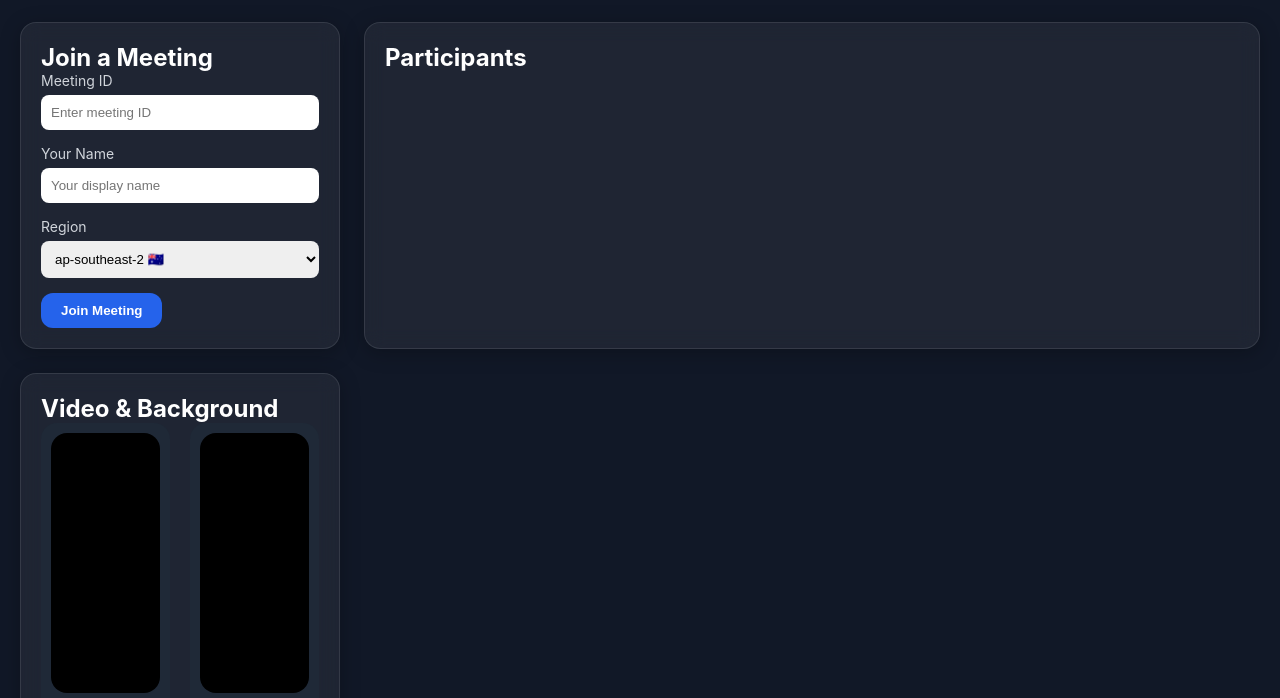
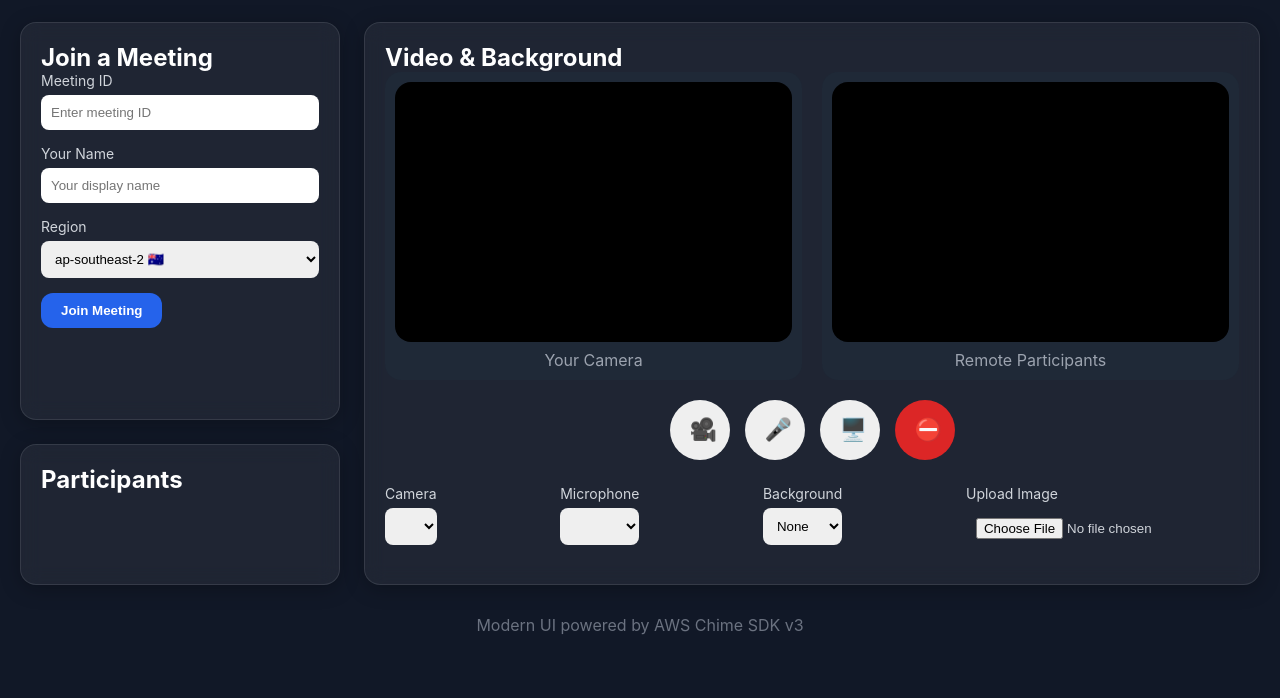
Before and after one commit to Georges034302/aws-chime-client, a plain HTML site: page index.html in a window 1280 px wide. Shown: the part 83-781 px from the top of the page. Drawn offline with Linux system fonts and the light colour scheme.

Commit message:
Fix grid layout for participants roster positioning

```diff
--- a/style.css
+++ b/style.css
@@ -35,6 +35,22 @@ body {
   display: grid;
   gap: 24px;
   grid-template-columns: 320px 1fr;
+  grid-template-rows: auto;
+}
+
+.join-card {
+  grid-column: 1;
+  grid-row: 1;
+}
+
+.roster-card {
+  grid-column: 1;
+  grid-row: 2;
+}
+
+.media-card {
+  grid-column: 2;
+  grid-row: 1 / span 2;
 }
 
 .card {
```
